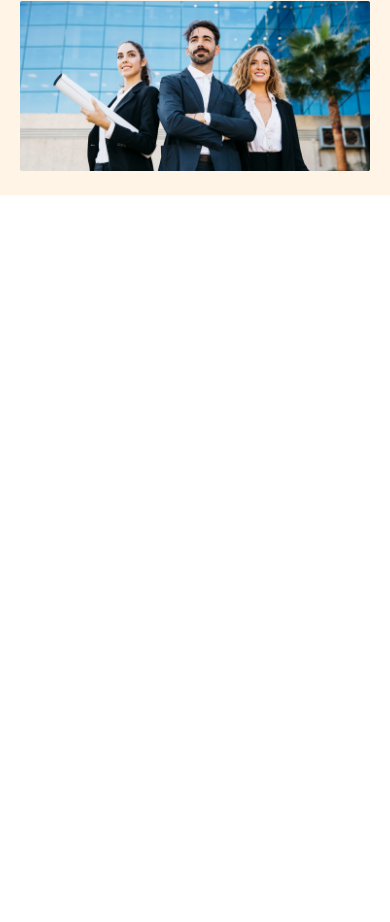
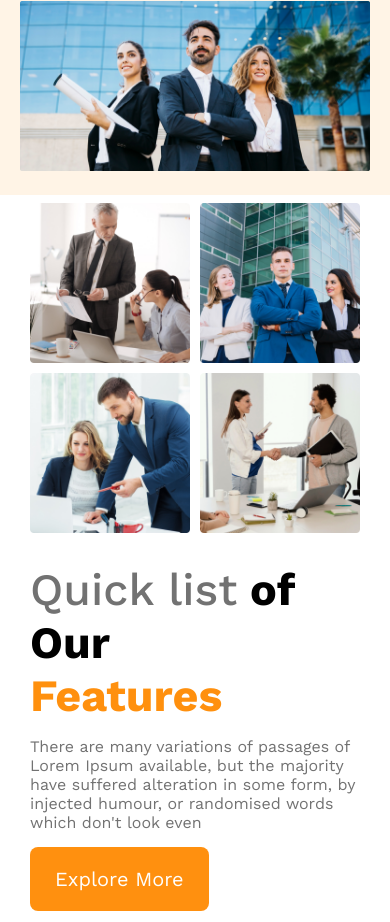
Before and after one commit to Asif419/architect-web, a plain HTML site: page index.html in a window 390 px wide. Shown: the part 425-1347 px from the top of the page. Before the commit the page ends 844 px from the top, so only its background shows below. Drawn offline with nearby package versions, Linux system fonts and the light colour scheme.

Commit message:
Team section responsive

```diff
--- a/index.html
+++ b/index.html
@@ -32,7 +32,7 @@
         <div class="banner-container">
             <div class="banner-content">
                 <h3 class="banner-title">Brand New Group of Architects</h3>
-                <p class="banner-description">Lorem ipsum dolor amet, consectetur adipisicing elit. Odio deserunt ad
+                <p class="text-description-gray">Lorem ipsum dolor amet, consectetur adipisicing elit. Odio deserunt ad
                     doloribus esse perferendis quia aspernatur amet vitae accusantium.</p>
                 <button class="btn-primary">Explore More</button>
             </div>
@@ -42,7 +42,20 @@
 
     <!-- main section start -->
     <main>
-
+        <!-- features -->
+        <section class="teams-container">
+            <div class="teams-img-container">
+                <img src="images/team1.png" alt="team-1">
+                <img src="images/team2.png" alt="team-2">
+                <img src="images/team3.png" alt="team-3">
+                <img src="images/team4.png" alt="team-4">
+            </div>
+            <div class="teams-content">
+                <h3 class="teams-title"><span class="teams-title-gray">Quick list</span> <span class="teams-title-black">of Our</span> <br> <span class="teams-title-orange">Features</span></h3>
+                <p class="text-description-gray">There are many variations of passages of Lorem Ipsum available, but the majority have suffered alteration in some form, by injected humour, or randomised words which don't look even</p>
+                <button class="btn-primary">Explore More</button>
+            </div>
+        </section>
     </main>
 
     <!-- footer section start -->
--- a/styles/architect.css
+++ b/styles/architect.css
@@ -16,6 +16,12 @@
     font-weight: 400;
     border: 0;
     cursor: pointer;
+}
+
+
+.text-description-gray {
+    color: #727272;
+    margin: 15px 0;
 }
 
 /* header */
@@ -68,15 +74,69 @@ nav li a {
     color: #131313;
 }
 
-.banner-description {
-    color: #727272;
-    margin: 15px 0;
-}
-
 .banner-container img {
     width: 100%;
     margin: 10px 0;
 }
+
+
+/* main styles */
+main {
+    max-width: 1440px;
+    margin: 0 auto;
+}
+
+.teams-container {
+    display: flex;
+    padding: 85px 200px 110px 200px;
+    gap: 30px;
+    justify-content: center;
+    align-items: center;
+}
+
+.teams-img-container {
+    display: grid;
+    grid-template-columns: repeat(2, 1fr);
+    row-gap: 10px;
+    column-gap: 10px;
+}
+
+.teams-img-container img {
+    width: 100%;
+}
+
+.teams-content {
+    max-width: 45%;
+}
+
+
+.teams-description {
+    padding: 20px 0;
+}
+
+
+.teams-title {
+    font-size: 2.8rem;
+}
+
+.teams-title-gray {
+    color: #727272;
+    font-weight: 500;
+}
+
+.teams-title-black {
+    color: black;
+    font-weight: 700;
+}
+
+.teams-title-orange {
+    color: #FF900E;
+}
+
+
+
+
+
 
 
 
@@ -112,6 +172,16 @@ nav li a {
         font-weight: 700;
         color: #131313;
     }
+
+    /* main styles */
+    .teams-container {
+        flex-direction: column;
+        padding: 8px 30px 11px 30px;
+    }
+
+    .teams-content {
+        max-width: 100%;
+    }
 }
 
 /* medium devices */
@@ -128,4 +198,15 @@ nav li a {
         gap: 15px;
         margin-top: 20px;
     }
+
+
+    /* main styles */
+    .teams-container {
+        flex-direction: column;
+        padding: 8px 30px 11px 30px;
+    }
+
+    .teams-content {
+        max-width: 80%;
+    }
 }
```
